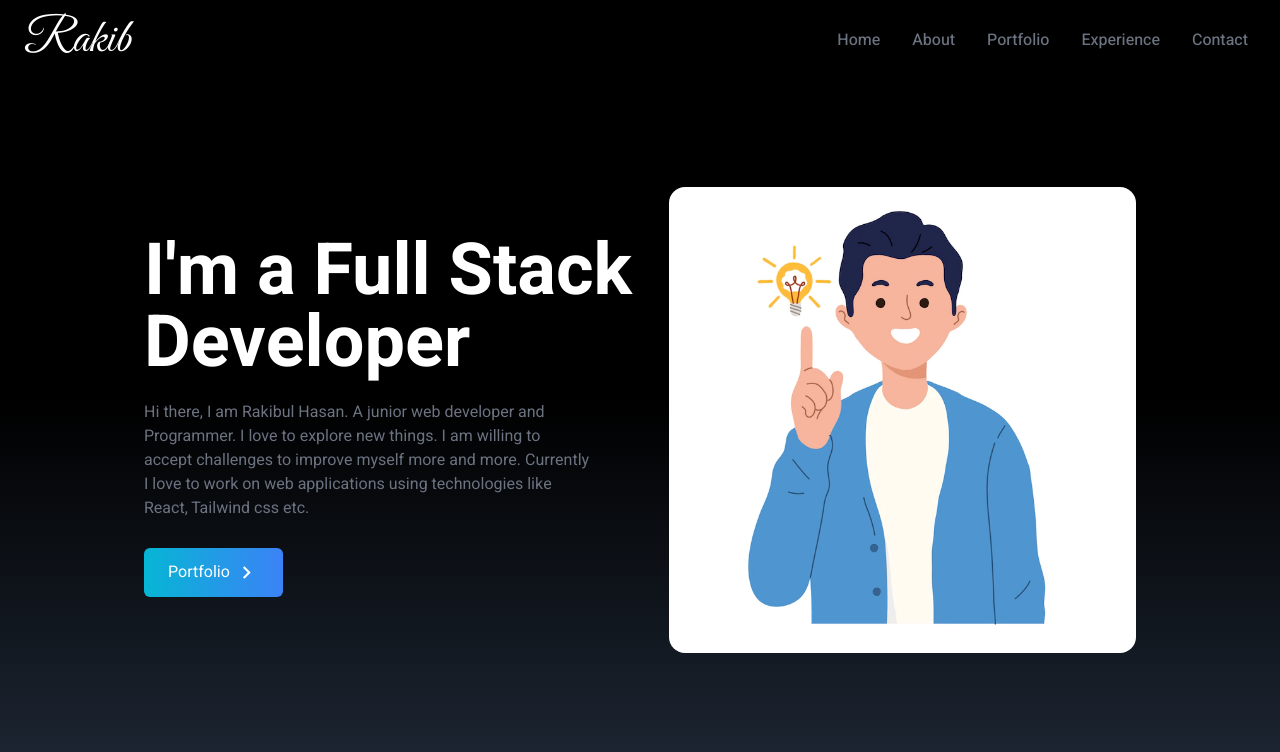
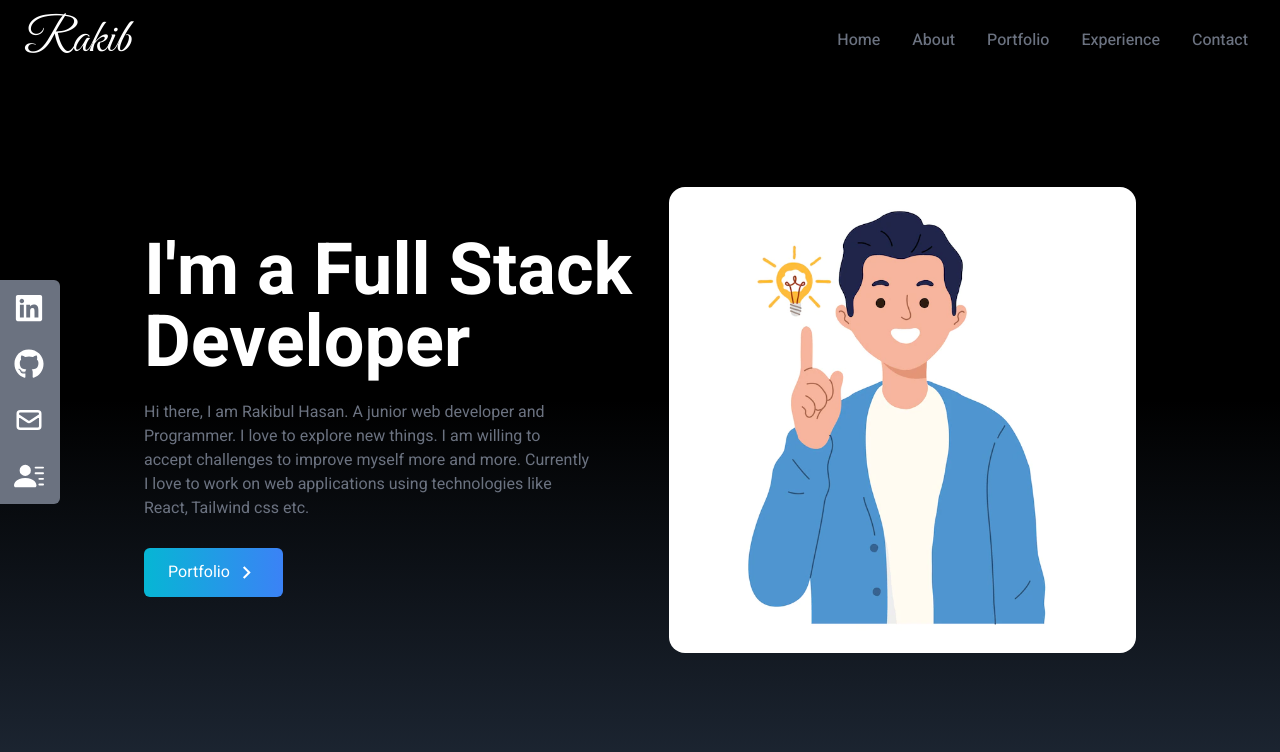
Before and after one commit to Rakibhasan-programmer/portfolio, a React (Create React App) app: page / in a window 1280 px wide. Shown: the top 752 px of the page. Built offline with nearby package versions, Linux system fonts and the light colour scheme.

Commit message:
socialLinks page done

```diff
--- a/src/App.js
+++ b/src/App.js
@@ -1,12 +1,14 @@
 import Home from "./components/Home";
 import Navbar from "./components/Navbar";
+import SocialLinks from "./components/SocialLinks";
 
 
 function App() {
   return (
     <div>
-      <Navbar></Navbar>
-      <Home></Home>
+      <Navbar />
+      <Home />
+      <SocialLinks />
     </div>
   );
 }
--- /dev/null
+++ b/src/components/SocialLinks.jsx
@@ -0,0 +1,77 @@
+import React from "react";
+import { FaGithub, FaLinkedin } from "react-icons/fa";
+import { HiOutlineMail } from "react-icons/hi";
+import { BsFillPersonLinesFill } from "react-icons/bs";
+
+const SocialLinks = () => {
+  const links = [
+    {
+      id: 1,
+      child: (
+        <>
+          LinkedIn <FaLinkedin size={30} />
+        </>
+      ),
+      href: "https://www.linkedin.com/in/md-rakibul-hasan-4454481b9/",
+      style: "rounded-tr-md",
+    },
+    {
+      id: 2,
+      child: (
+        <>
+          GitHub <FaGithub size={30} />
+        </>
+      ),
+      href: "https://github.com/Rakibhasan-programmer",
+    },
+    {
+      id: 3,
+      child: (
+        <>
+          Mail <HiOutlineMail size={30} />
+        </>
+      ),
+      href: "mailto:rakibulhasan.seu.cse@gmail.com",
+    },
+    {
+      id: 4,
+      child: (
+        <>
+          Resume <BsFillPersonLinesFill size={30} />
+        </>
+      ),
+      href: "/resume.pdf",
+      style: "rounded-br-md",
+      download: true,
+    },
+  ];
+
+  return (
+    <div className="hidden lg:flex flex-col top-[35%] left-0 fixed">
+      <ul>
+        {links.map(({ id, child, href, style, download }) => (
+          <li
+            key={id}
+            className={
+              "flex justify-between items-center w-40 h-14 px-4 ml-[-100px] hover:ml-[-10px] hover:rounded-md duration-300 bg-gray-500" +
+              " " +
+              style
+            }
+          >
+            <a
+              href={href}
+              className="flex justify-between items-center w-full text-white"
+              download={download}
+              target="_blank"
+              rel="noreferrer"
+            >
+              {child}
+            </a>
+          </li>
+        ))}
+      </ul>
+    </div>
+  );
+};
+
+export default SocialLinks;
```
Also changed, not shown: 1 other file (tests, documents, lock files or other folders).
